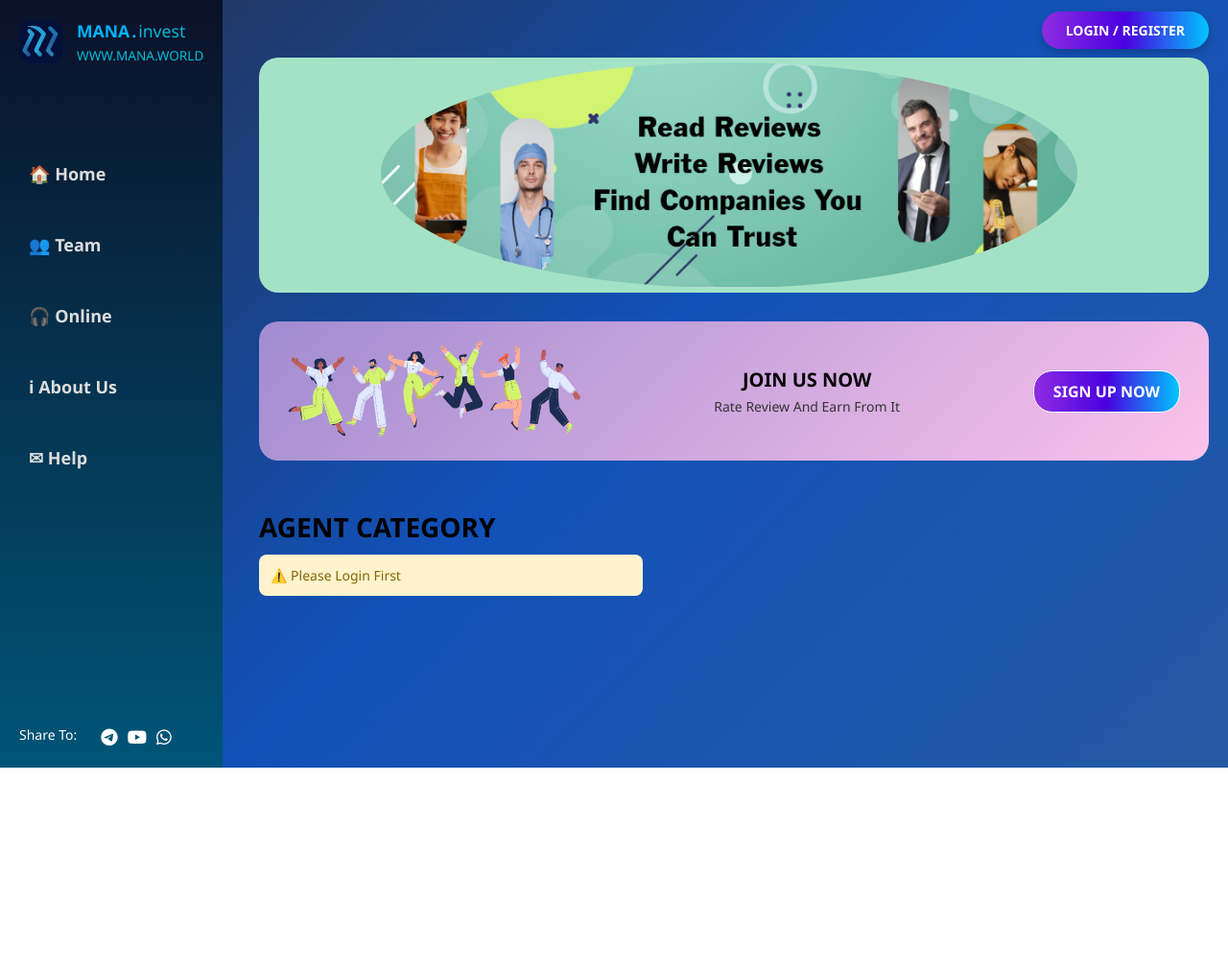
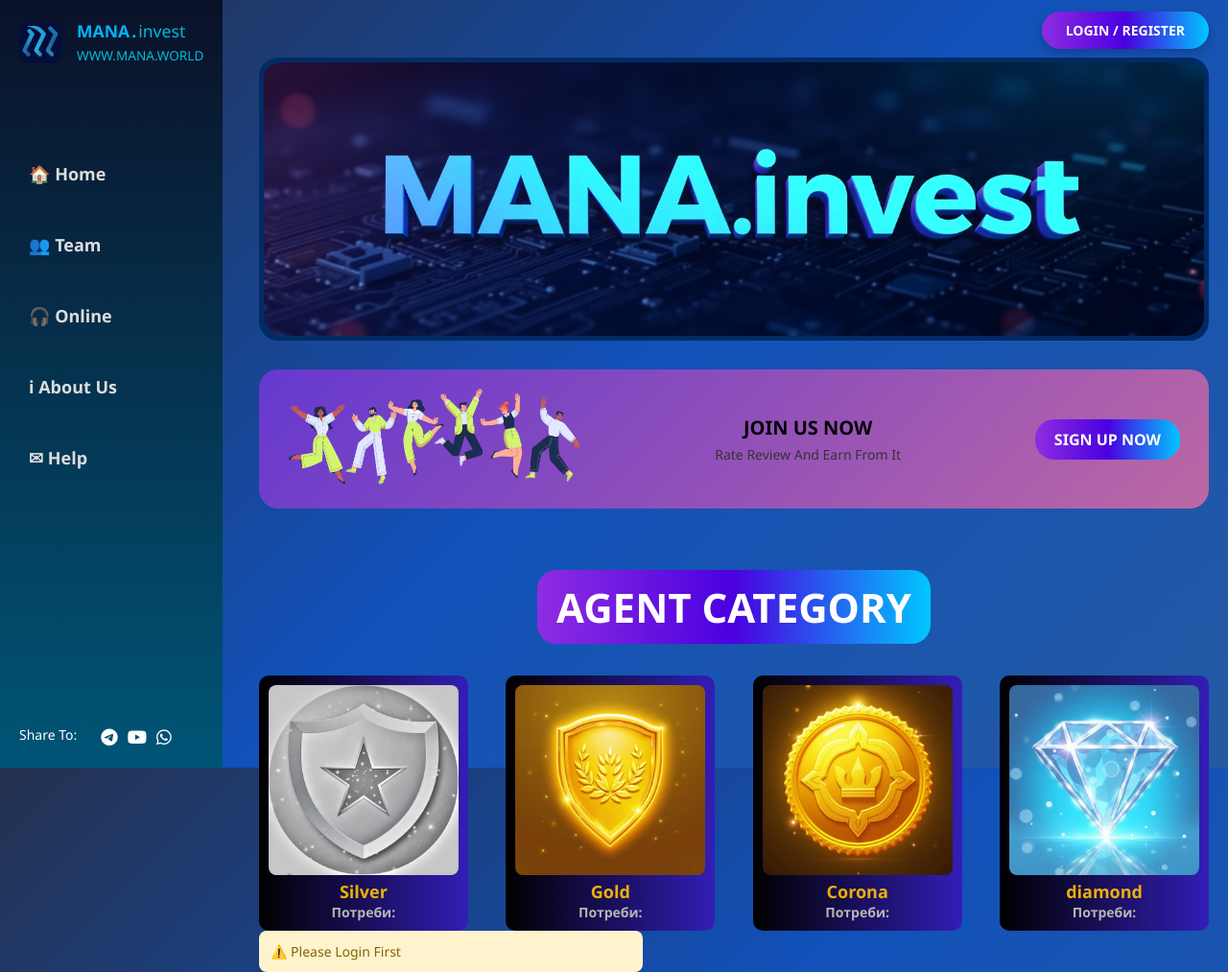
Before and after one commit to Andriyan1/Project, a website: page Home/Home.html in a window 1280 px wide. Shown: the whole page at 96% size. Before the commit the page ends 800 px from the top, so only its background shows below. Drawn offline with Linux system fonts and the light colour scheme.

Commit message:
змінив фотку на банері, додав агентів

```diff
--- a/Home/Home.html
+++ b/Home/Home.html
@@ -25,9 +25,16 @@
       <div class="logo">
         <div class="sidebar-wrapper">
           <div class="logo-container">
-            <img src="img/photo_2025-04-11_23-16-24.jpg" class="logo-icon" alt="logo" />
+            <img
+              src="img/photo_2025-04-11_23-16-24.jpg"
+              class="logo-icon"
+              alt="logo"
+            />
             <div class="logo-text">
-              <h1><span class="brand">MANA</span><span class="dot">.</span><span class="invest">invest</span></h1>
+              <h1>
+                <span class="brand">MANA</span><span class="dot">.</span
+                ><span class="invest">invest</span>
+              </h1>
               <p class="link">WWW.MANA.WORLD</p>
             </div>
           </div>
@@ -36,7 +43,7 @@
 
       <div class="user-panel">
         <div class="user-info">
-          <i class='far fa-user-circle'></i>
+          <i class="far fa-user-circle"></i>
 
           <p id="user"></p>
         </div>
@@ -46,20 +53,28 @@
         </div>
 
         <div class="sidebar-inner">
-          <div class="sidebar-inner-button"><i class="fa-solid fa-money-bill-transfer"></i>Deposit</div>
-          <div class="sidebar-inner-button"><i class="fa-solid fa-wallet"></i>Withdraw</div>
-          <div class="sidebar-inner-button"><i class="fa-solid fa-file"></i>View Transactions</div>
+          <div class="sidebar-inner-button">
+            <i class="fa-solid fa-money-bill-transfer"></i>Deposit
+          </div>
+          <div class="sidebar-inner-button">
+            <i class="fa-solid fa-wallet"></i>Withdraw
+          </div>
+          <div class="sidebar-inner-button">
+            <i class="fa-solid fa-file"></i>View Transactions
+          </div>
           <div class="sidebar-inner-button">Profile Settings</div>
         </div>
       </div>
 
-      <br><br><br>
+      <br /><br /><br />
 
       <nav class="sidebar-nav">
         <a onclick="window.location.href='/'" class="nav-item">🏠 Home</a>
         <a onclick="window.location.href='/help'" class="nav-item">👥 Team</a>
         <a onclick="window.location.href='/help'" class="nav-item">🎧 Online</a>
-        <a onclick="window.location.href='/about'" class="nav-item">ℹ About Us</a>
+        <a onclick="window.location.href='/about'" class="nav-item"
+          >ℹ About Us</a
+        >
         <a onclick="window.location.href='/help'" class="nav-item">✉ Help</a>
       </nav>
 
@@ -76,13 +91,15 @@
     <main class="main-content">
       <!-- Top bar with login button -->
       <div class="topbar">
-        <a class="login-btn" onclick="window.location.href='/login'">LOGIN / REGISTER</a>
+        <a class="login-btn" onclick="window.location.href='/login'"
+          >LOGIN / REGISTER</a
+        >
       </div>
 
       <!-- Hero Section -->
       <section class="hero">
         <div class="hero-images">
-          <img src="img/DASHBOARD-BANNER_1.jpg" alt="Person 1" />
+          <img src="img/baner1.jpg" alt="Person 1" />
         </div>
         <div class="hero-text"></div>
       </section>
@@ -102,13 +119,46 @@
       </div>
 
       <!-- Agent Category Section -->
-      <section class="agent-category">
-        <h2>AGENT CATEGORY</h2>
+      <div class="agent-category-container">
+        <div class="agent-category-text">
+          AGENT CATEGORY
+        </div>
+      </div>
+        <div class="agent-container">
+          <div class="agent">
+            <img src="img/Silver.jpg" alt="Agent 1" />
+            <ul>
+              <li>Silver</li>
+              <li>Потреби:</li>
+            </ul>
+          </div>
+          <div class="agent">
+            <img src="img/Gold.jpg" alt="Agent 2" />
+            <ul>
+              <li>Gold</li>
+              <li>Потреби:</li>
+            </ul>
+          </div>
+          <div class="agent">
+            <img src="img/Corona.jpg" alt="Agent 3" />
+            <ul>
+              <li>Corona</li>
+              <li>Потреби:</li>
+            </ul>
+          </div>
+          <div class="agent">
+            <img src="img/diamond.jpg" alt="Agent 4" />
+            <ul>
+              <li>diamond</li>
+              <li>Потреби:</li>
+            </ul>
+          </div>
+        </div>
         <div class="alert">⚠️ Please Login First</div>
       </section>
     </main>
 
-    <script  src="../client/login-reg3.js"></script>
+    <script src="../client/login-reg3.js"></script>
     <script type="module" src="../saidbar-using/saidbar-using.js"></script>
   </body>
 </html>
--- a/Home/home.css
+++ b/Home/home.css
@@ -44,20 +44,27 @@ html {
   justify-content: center;
   align-items: center;
   margin-top: 40px;
-  background: #a4e2c6;
+  background: #012b65;
   border-radius: 20px;
+}
+.hero .hero-images {
+  width: 100%; /* Розтягуємо контейнер із зображенням на всю ширину */
+  max-width: 99%; /* Залишаємо невеликий відступ від країв */
+  text-align: center; /* Центруємо вміст */
 }
 
 .hero .hero-images img {
-  border-radius: 50%;
-  margin-right: 10px;
+  border-radius: 20px;
   padding-top: 5px;
-  height: 240px;
+  height: 290px; /* Залишаємо висоту як у вашому коді */
+  width: 100%; /* Розтягуємо зображення по ширині */
+  object-fit: cover; /* Зберігаємо пропорції, обрізаючи зайве */
+  max-width: 100%; /* Переконуємося, що зображення не виходить за контейнер */
 }
 
 /* Join Now Section */
 .mini-banner {
-  background: linear-gradient(135deg, #a18cd1 0%, #fbc2eb 100%);
+  background: linear-gradient(135deg, #6538cf 0%, #bc68a4 100%);
   border-radius: 20px;
   padding: 20px 30px;
   display: flex;
@@ -101,7 +108,6 @@ html {
   color: white;
   font-weight: bold;
   white-space: nowrap;
-  border: 1px solid white;
   transition: 0.3s ease;
 }
 
@@ -109,14 +115,56 @@ html {
   background: linear-gradient(to right, #7a1fd1, #00b0e5);
 }
 
-/* Agent Category Section */
-.agent-category {
-  margin-top: 50px;
+.agent-category-container {
+  display: flex;
+  justify-content: center;  /* Центрує по горизонталі */
+  align-items: center;      /* Центрує по вертикалі */
+  height: 18vh;            /* Робить контейнер висотою в 100% від вікна */
 }
 
-.agent-category h2 {
-  font-size: 28px;
-  margin-bottom: 10px;
+.agent-category-text {
+  font-size: 42px;         /* Розмір шрифту */
+  font-weight: bold;       /* Жирний шрифт */
+  color: #ffffff;            /* Білий колір тексту */
+  background: linear-gradient(to right, #8e2de2, #4a00e0, #00c6ff);
+  padding: 10px 20px;
+  border-radius: 20px;
+  border: #e2e7e7;
+}
+.agent-container {
+  display: flex;
+  justify-content: space-between;
+  gap: 20px;
+}
+
+.agent {
+  width: 22%;
+  border-radius: 10px;
+  padding: 10px;
+  text-align: center;
+  background: linear-gradient(to right, #000000, #321eb6);
+}
+
+.agent img {
+  width: 100%;
+  height: auto;
+  border-radius: 8px;
+}
+
+.agent ul {
+  list-style: none;
+  padding: 0;
+}
+
+.agent ul li {
+  font-size: 14px;
+  font-weight: bold;
+  color: #b9b4b4;
+}
+
+.agent ul li:first-child {
+  font-size: 18px;
+  color: #eeb006;
 }
 
 .alert {
--- a/package.json
+++ b/package.json
@@ -13,10 +13,13 @@
   "dependencies": {
     "bcrypt": "^5.1.1",
     "bcryptjs": "^3.0.2",
+    "body-parser": "^2.2.0",
     "cookie-parser": "^1.4.7",
     "cors": "^2.8.5",
     "dotenv": "^16.5.0",
+    "express": "^5.1.0",
     "jsonwebtoken": "^9.0.2",
+    "mysql2": "^3.14.0",
     "nodemailer": "^6.10.1"
   }
 }
```
Also changed, not shown: Home/img/Corona.jpg (added), Home/img/Gold.jpg (added), Home/img/Silver.jpg (added), Home/img/baner1.jpg (added), Home/img/baner2.jpg (added), Home/img/baner3.jpg (added), Home/img/diamond.jpg (added), Home/img/агент.jpg (added), 1 other file.
